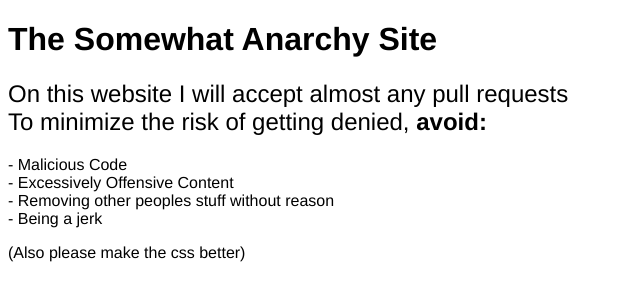
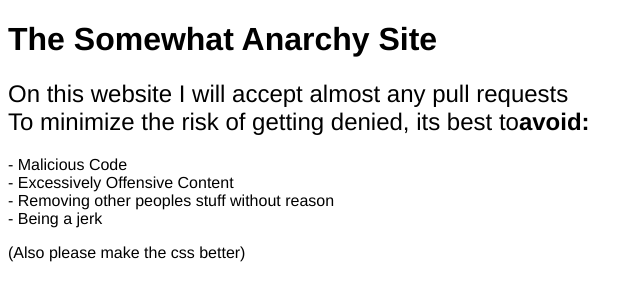
Before and after one commit to aFrogThatExists/anarchy, a plain HTML site: page index.html in a window 1280 px wide. Shown: the whole page, without its empty margins (0-643 px from the left). Drawn offline with Linux system fonts and the light colour scheme.

Commit message:
Update index.html

```diff
--- a/index.html
+++ b/index.html
@@ -1,14 +1,19 @@
 <!DOCTYPE html>
 <html>
+
 <head>
 	<meta charset="UTF-8">
 	<title>The Somewhat Anarchy Site</title>
 	<link rel="stylesheet" href="style.css">
+	<meta http-equiv='cache-control' content='no-cache'>
+	<meta http-equiv='expires' content='0'>
+	<meta http-equiv='pragma' content='no-cache'>
 </head>
+
 <body>
 	<h1>The Somewhat Anarchy Site</h1>
 	<h2>On this website I will accept almost any pull requests <br>
-		To minimize the risk of getting denied, <b>avoid:</b>
+		To minimize the risk of getting denied, its best to<b>avoid:</b>
 	</h2>
 	<p>
 		- Malicious Code <br>
@@ -20,4 +25,5 @@
 		(Also please make the css better)
 	</p>
 </body>
+
 </html>
```
